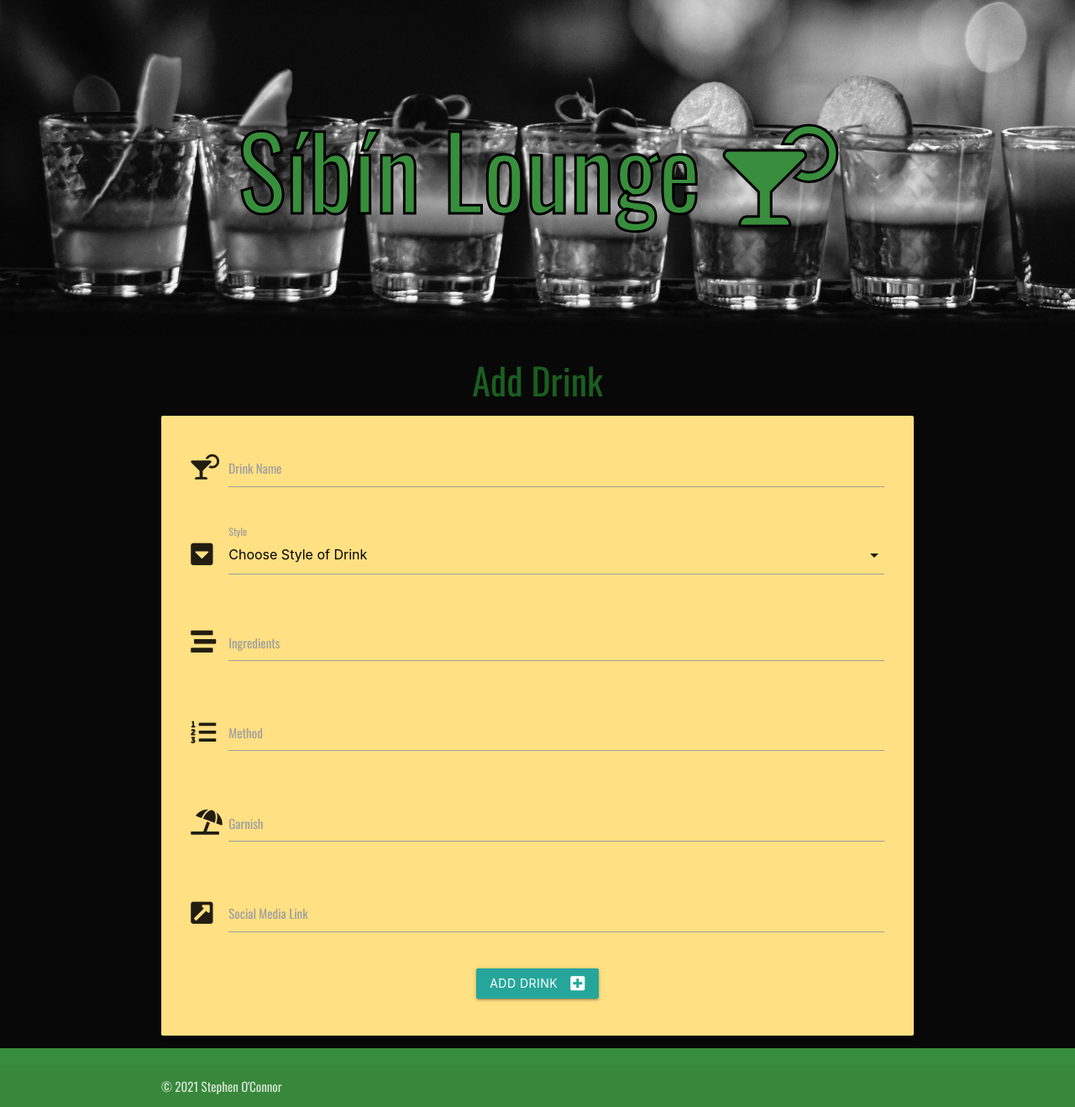
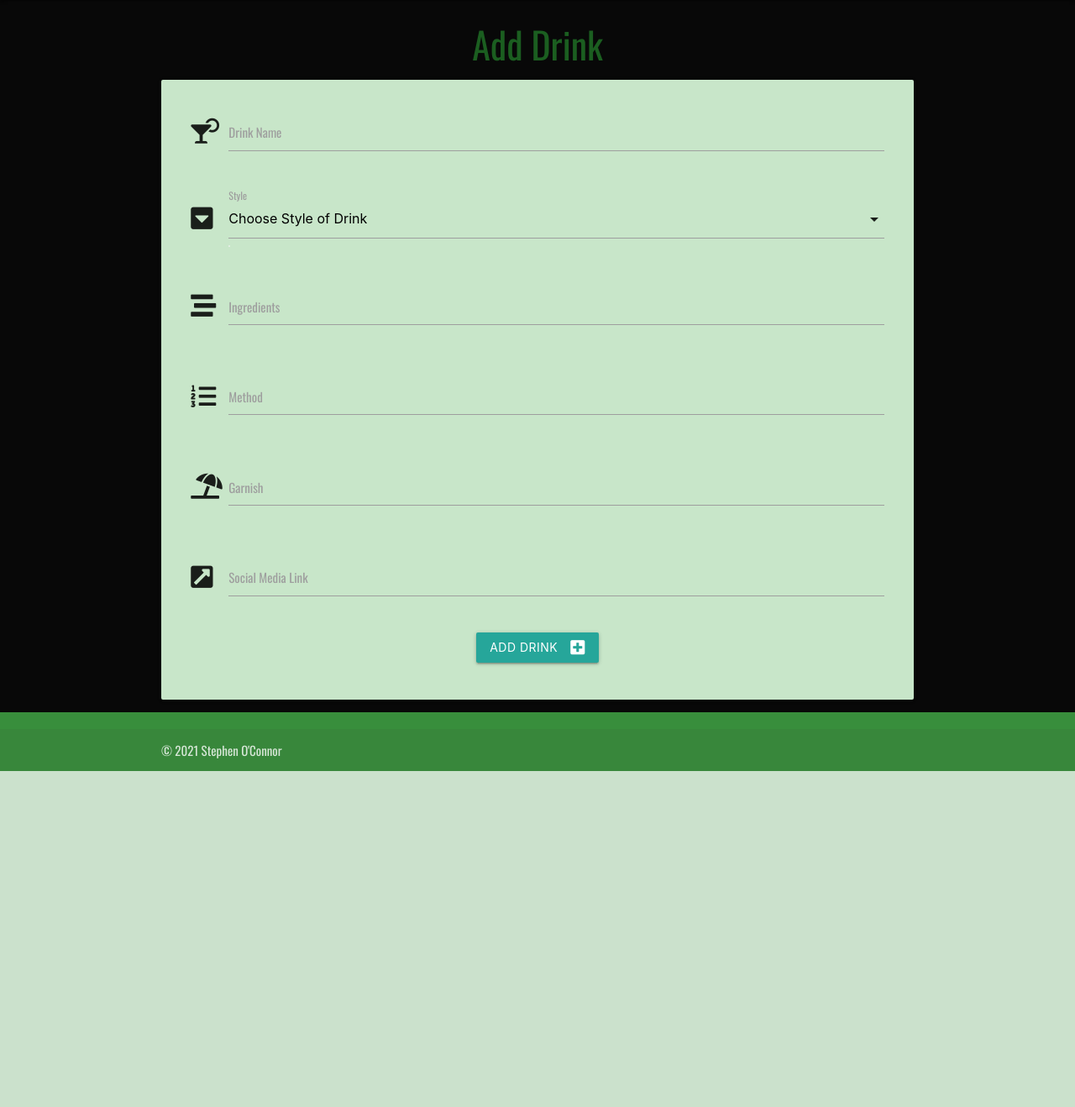
Before and after one commit to stephenoc390/sibin_lounge, a Flask app: page /add_drink in a window 1280 px wide. Shown: the part 64-1382 px from the top of the page at 84% size. After the commit the page ends 982 px from the top, so only its background shows below. Run offline with Flask 2, Linux system fonts and the light colour scheme; data that the repository does not hold is empty; some libraries are stand-ins or nearby versions; some web fonts are replaced.

Commit message:
changed font and color of card in add_drink.html

```diff
--- a/static/css/style.css
+++ b/static/css/style.css
@@ -39,7 +39,6 @@ main {
     background-size: cover;
     display: flex;
     position: relative;
-
     align-items: center;
     justify-content: center;
     position: relative;
@@ -59,3 +58,7 @@ main {
 .brand-logo {
     margin-left: 10px;
 }
+
+.drink_name {
+    font-family: "Oswald";
+}
--- a/templates/add_drink.html
+++ b/templates/add_drink.html
@@ -3,7 +3,7 @@
 
     <h3 class="green-text text-darken-4 center-align">Add Drink</h3>
 
-    <div class="row card-panel amber lighten-3">
+    <div class="row card-panel green lighten-4 drink_name ">
         <form class="col s12" method="POST" action="{{ url_for('add_drink') }}">
             <!-- drink name input -->
             <div class="row">
--- a/templates/base.html
+++ b/templates/base.html
@@ -37,7 +37,7 @@
         </nav>
         <!-- side navbar -->
         <ul class="sidenav amber lighten-1 " id="mobile-demo">
-            <li><h4 class="center-align green-text text-darken-2">Síbín Lounge</h4></li>
+            <li><h4 class="center-align green-text text-darken-2">Síbín Lounge</h4></li><br>
             <li><a href="{{ url_for('get_drinks') }}">Home</a></li>
             {% if session.user %}
                 <li><a href="{{ url_for('profile', username=session['user']) }}">Your Drinks</a></li>
@@ -66,9 +66,7 @@
         {% endwith %}
     </section>
 
-    <div class="hero">
-        <p class="hero_text_big">Síbín Lounge <i class="fas fa-cocktail"></i></p>
-    </div>
+
 
     <main class="container">
         {% block content %}
--- a/templates/drinks.html
+++ b/templates/drinks.html
@@ -2,6 +2,9 @@
 {% block content %}
 
 
+    <div class="hero">
+        <p class="hero_text_big">Síbín Lounge <i class="fas fa-cocktail"></i></p>
+    </div>
 
     <h3 class="green-text text-darken-4 center-align">Drinks of the Lounge</h3>
 
--- a/templates/profile.html
+++ b/templates/profile.html
@@ -2,8 +2,8 @@
 {% block content %}
 
     <div class="row">
-        <div class="col s12 m8 offset-m2">
-            <div class="card-panel">
+        <div class="col s12 m8 offset-m2 green lighten-3">
+            <div class="card-panel green lighten-3">
                 <h3 class="center-align green-text text-darken-3">
                     {{ username }}'s Profile
                 </h3>
```
Also changed, not shown: .theia/settings.json, static/images/hero_image_2.jpg (added).
